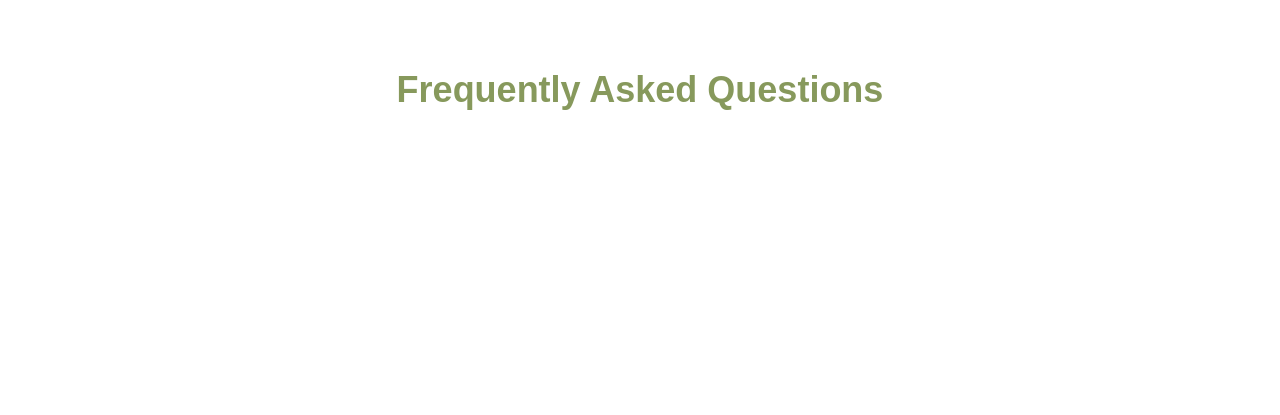
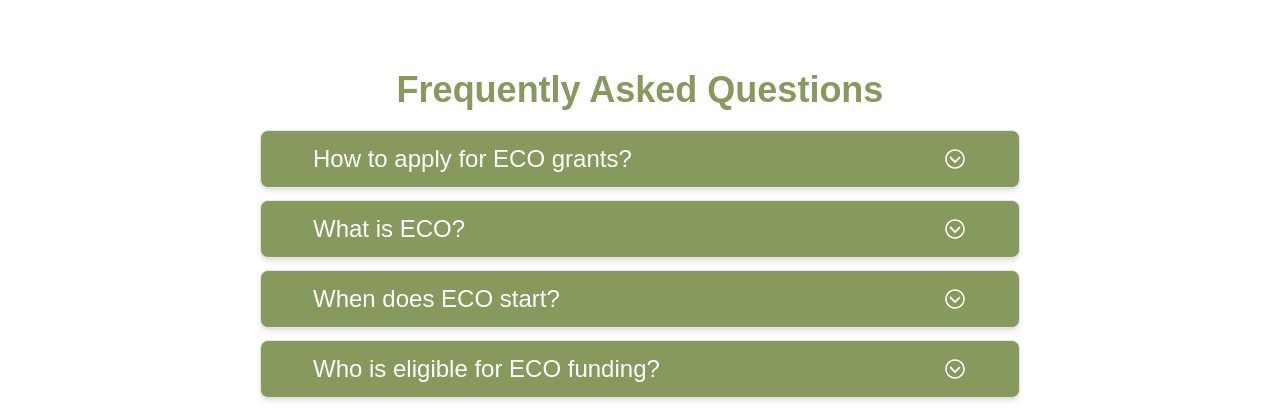
Before and after one commit to UzairChaudhary/Green-Harbour, a Next.js app: page / in a window 1280 px wide. Shown: the part 4367-4782 px from the top of the page. Before the commit the page ends 4477 px from the top, so only its background shows below. Built offline with nearby package versions, Linux system fonts and the light colour scheme.

Commit message:
added FAQs section

```diff
--- a/components/LandingPage/FAQ.js
+++ b/components/LandingPage/FAQ.js
@@ -1,9 +1,48 @@
-import React from 'react'
+"use client"
+import React, { useState } from 'react';
+import { IoIosArrowDropdown, IoIosArrowDropup } from 'react-icons/io';
+export default function FAQ() {
+    const [activeIndex, setActiveIndex] = useState(null);
 
-export default function FAQ() {
-  return (
-    <div className='flex flex-col justify-center items-center mx-40 mt-40 font-proxima-nova '>
+    const toggleAccordion = (index) => {
+      setActiveIndex(activeIndex === index ? null : index);
+    };
+
+    const faqData = [
+        {
+          question: 'How to apply for ECO grants?',
+          answer: `Just click on one of the buttons provided on this page to begin assessing your eligibility.We${`'`}ll lead you through a series of questions.If it seems promising, we${`'`}ll request your details to contact you and confirm your eligibility.`
+
+        },
+        {
+          question: 'What is ECO?',
+          answer: 'ECO is a unique program initiated by the UK government, supported by energy companies, aimed at assisting residents in England, Scotland, and Wales with enhancing their homes. The objective? To increase energy efficiency in homes and reduce energy expenses.'
+        },
+        {
+          question: 'When does ECO start?',
+          answer: 'The ECO4 initiative commenced in April 2022 and is scheduled to end by March 2026.'
+        },
+        {
+          question: 'Who is eligible for ECO funding?',
+          answer:  'You may be eligible if a member of your household receives benefits such as Pension Credit, Universal Credit, Income-based Jobseekers Allowance, Child Benefit, Income-related Employment & Support Allowance, Income Support, Housing Benefit, or Tax Credits (Child or Working Tax Credit). If no one in the household receives these benefits, eligibility can also be based on either the combined annual household income being below £31,000 or if someone in the household has a health condition worsened by cold conditions.'
+
+        },
+      ];
+    return (
+    <div className='flex flex-col justify-center items-center mx-60 mt-40 font-proxima-nova '>
         <h1 className='text-green_color font-extrabold text-4xl'>Frequently Asked Questions</h1>
+
+        <div className="hover:cursor-pointer flex flex-col gap-3 p-5 w-full">
+            {faqData.map((faq, index) => (
+                <div key={index} className="faq-item border p-3 rounded-lg bg-green_color text-white shadow-md">
+                    <div className="flex text-2xl justify-between gap-20 px-10 items-center " onClick={() => toggleAccordion(index)}>
+                        <span>{faq.question}</span>
+                        {activeIndex === index ? <IoIosArrowDropup /> : <IoIosArrowDropdown />}
+                    </div>
+                    {activeIndex === index && <div className="text-base mt-3 px-10">{faq.answer}</div>}
+                </div>
+            ))}
+        </div>
     </div>
   )
 }
--- a/package.json
+++ b/package.json
@@ -9,6 +9,8 @@
     "lint": "next lint"
   },
   "dependencies": {
+    "@fortawesome/fontawesome-free": "^6.5.1",
+    "mdb-react-ui-kit": "^7.2.0",
     "next": "13.5.6",
     "react": "^18",
     "react-dom": "^18",
--- a/src/app/globals.css
+++ b/src/app/globals.css
@@ -28,7 +28,7 @@ html{
 }
 
 *::-webkit-scrollbar-thumb {
-  @apply rounded bg-mud_color;
+  @apply rounded bg-orange_color;
 }
 
 *::-webkit-scrollbar-track {
```
Also changed, not shown: 1 other file (tests, documents, lock files or other folders).
